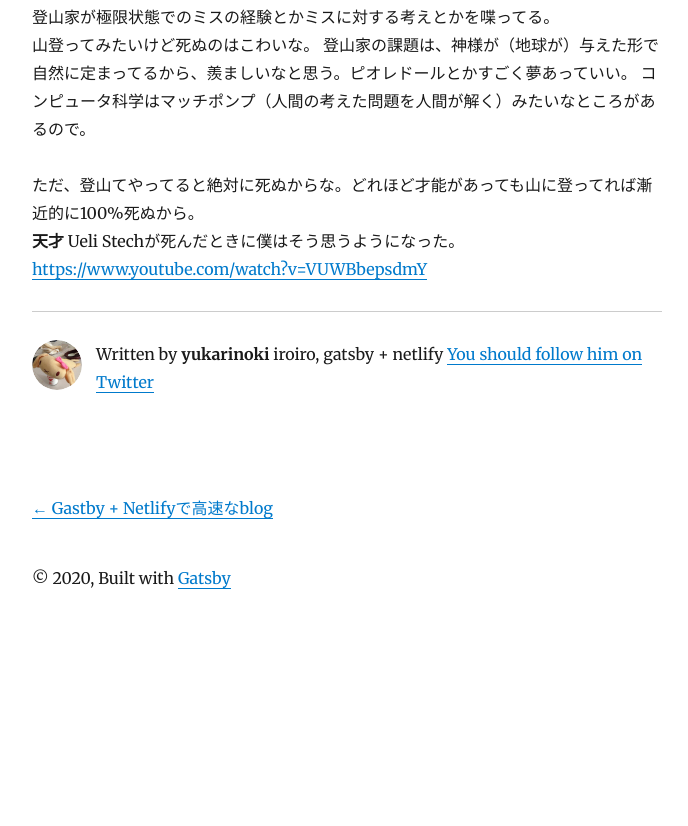
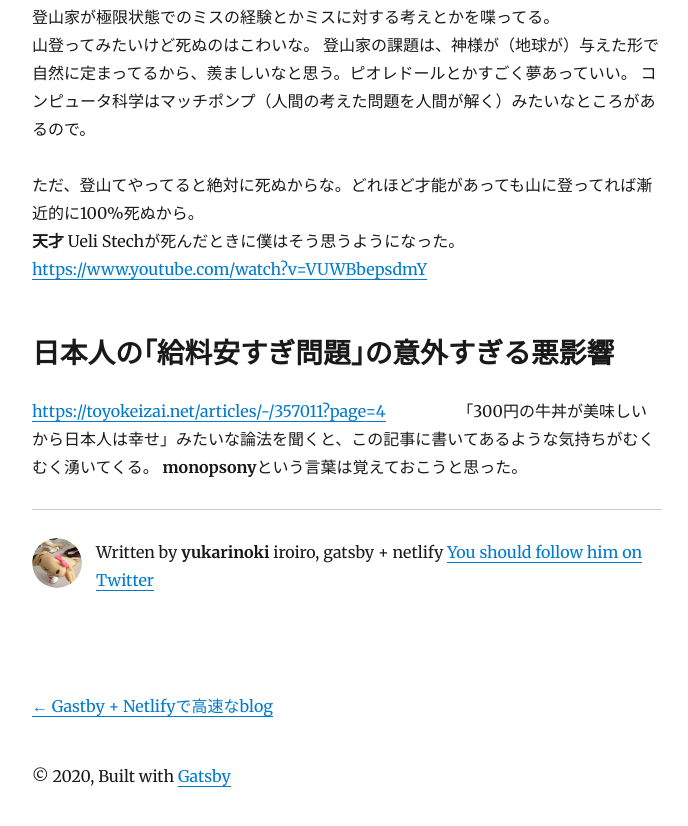
Before and after one commit to yukarinoki/blog, a Gatsby site: page /readingsummary_Jun20/ in a window 1280 px wide. Shown: the part 1368-2194 px from the top of the page, without its empty margins (293-981 px from the left). Before the commit the page ends 2002 px from the top, so only its background shows below. Built offline with nearby package versions, Linux system fonts and the light colour scheme; Gatsby itself is replaced by a stand-in of ours; some packages are replaced by stand-ins of ours.

Commit message:
add https://toyokeizai.net/articles/-/357011?page=4

```diff
--- a/content/blog/readingsummary_Jun20/index.md
+++ b/content/blog/readingsummary_Jun20/index.md
@@ -36,3 +36,10 @@ https://slate.com/news-and-politics/2010/06/into-thin-error-mountaineer-ed-viest
 ただ、登山てやってると絶対に死ぬからな。どれほど才能があっても山に登ってれば漸近的に100%死ぬから。
 **天才** Ueli Stechが死んだときに僕はそう思うようになった。
 https://www.youtube.com/watch?v=VUWBbepsdmY
+
+
+## 日本人の｢給料安すぎ問題｣の意外すぎる悪影響
+https://toyokeizai.net/articles/-/357011?page=4
+
+「300円の牛丼が美味しいから日本人は幸せ」みたいな論法を聞くと、この記事に書いてあるような気持ちがむくむく湧いてくる。
+**monopsony**という言葉は覚えておこうと思った。
```
